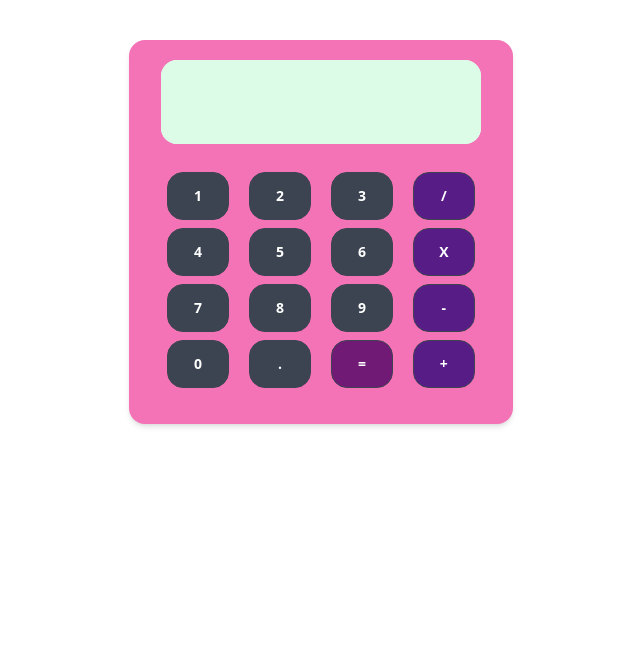
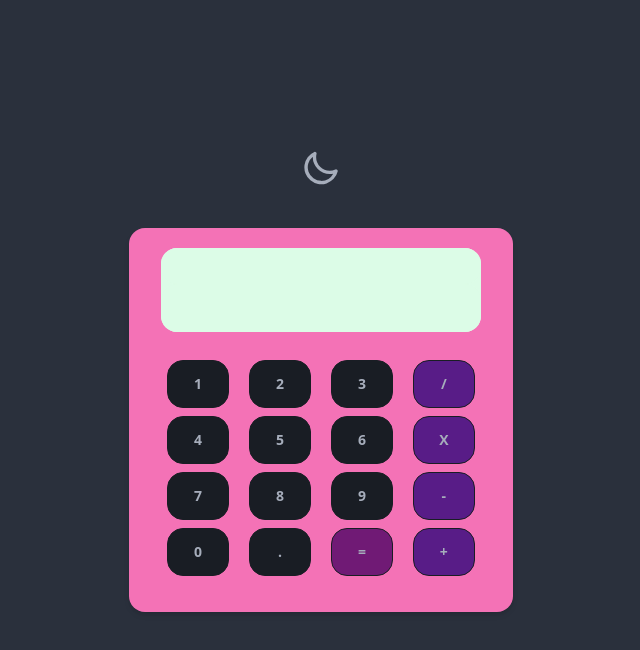
Before and after one commit to isialbayay/react-calculadora, a React (Create React App) app: page / in a window 1280 px wide. Shown: the top 650 px of the page, without its empty margins (319-959 px from the left). Built offline with nearby package versions, Linux system fonts and the light colour scheme.

Commit message:
se incorpora tema claro/oscuro

```diff
--- a/src/App.jsx
+++ b/src/App.jsx
@@ -4,9 +4,33 @@
 
 export function App() {
 
+    const cambiarTema = () => {
+        if(document.getElementById("tema").getAttribute("data-theme")==="dark"){
+            document.getElementById("tema").setAttribute("data-theme", "valentine");
+            document.getElementById("pantalla").classList.remove("text-white");
+            document.getElementById("pantalla").classList.add("text-black");
+            document.getElementById("contPantalla").classList.remove("bg-black");
+            document.getElementById("contPantalla").classList.add("bg-green-100");
+
+        }else{
+            document.getElementById("tema").setAttribute("data-theme", "dark");
+            document.getElementById("pantalla").classList.remove("text-black");
+            document.getElementById("pantalla").classList.add("text-white");
+            document.getElementById("contPantalla").classList.remove("bg-green-100");
+            document.getElementById("contPantalla").classList.add("bg-black");
+        }
+    }
+
     return (
-        <div class="flex justify-center w-screen h-screen">
-            <Calculadora/>
-        </div>
+        <html id="tema" data-theme="dark">
+            <div class="flex flex-col justify-center items-center w-screen h-screen">
+            <label class="swap swap-rotate">
+                    <input onClick={cambiarTema} type="checkbox" />
+                    <svg class="swap-on fill-current w-10 h-10" xmlns="http://www.w3.org/2000/svg" viewBox="0 0 24 24"><path d="M5.64,17l-.71.71a1,1,0,0,0,0,1.41,1,1,0,0,0,1.41,0l.71-.71A1,1,0,0,0,5.64,17ZM5,12a1,1,0,0,0-1-1H3a1,1,0,0,0,0,2H4A1,1,0,0,0,5,12Zm7-7a1,1,0,0,0,1-1V3a1,1,0,0,0-2,0V4A1,1,0,0,0,12,5ZM5.64,7.05a1,1,0,0,0,.7.29,1,1,0,0,0,.71-.29,1,1,0,0,0,0-1.41l-.71-.71A1,1,0,0,0,4.93,6.34Zm12,.29a1,1,0,0,0,.7-.29l.71-.71a1,1,0,1,0-1.41-1.41L17,5.64a1,1,0,0,0,0,1.41A1,1,0,0,0,17.66,7.34ZM21,11H20a1,1,0,0,0,0,2h1a1,1,0,0,0,0-2Zm-9,8a1,1,0,0,0-1,1v1a1,1,0,0,0,2,0V20A1,1,0,0,0,12,19ZM18.36,17A1,1,0,0,0,17,18.36l.71.71a1,1,0,0,0,1.41,0,1,1,0,0,0,0-1.41ZM12,6.5A5.5,5.5,0,1,0,17.5,12,5.51,5.51,0,0,0,12,6.5Zm0,9A3.5,3.5,0,1,1,15.5,12,3.5,3.5,0,0,1,12,15.5Z" /></svg>
+                    <svg class="swap-off fill-current w-10 h-10" xmlns="http://www.w3.org/2000/svg" viewBox="0 0 24 24"><path d="M21.64,13a1,1,0,0,0-1.05-.14,8.05,8.05,0,0,1-3.37.73A8.15,8.15,0,0,1,9.08,5.49a8.59,8.59,0,0,1,.25-2A1,1,0,0,0,8,2.36,10.14,10.14,0,1,0,22,14.05,1,1,0,0,0,21.64,13Zm-9.5,6.69A8.14,8.14,0,0,1,7.08,5.22v.27A10.15,10.15,0,0,0,17.22,15.63a9.79,9.79,0,0,0,2.1-.22A8.11,8.11,0,0,1,12.14,19.73Z" /></svg>
+                </label>
+                <Calculadora />
+            </div>
+        </html>
     );
 }
--- a/src/components/Calculadora.jsx
+++ b/src/components/Calculadora.jsx
@@ -1,4 +1,5 @@
 import React from 'react'
+
 
 export default function Calculadora() {
     var numero = "";
@@ -126,9 +127,9 @@
 
     return (
         <div class="flex flex-col items-center content-center  h-96 w-96 bg-pink-400 rounded-box m-10 shadow-md">
-            <div class="flex flex-col  pantalla h-18 bg-green-100 w-5/6 max-w-5/6 rounded-box mt-5">
-                <input disabled id="opPrevia" class="grid text-slate-400 text-sm text-end justify-items-end pantalla bg-green-100  w-full  rounded-box p-2"></input>
-                <input disabled id="pantalla" class="grid text-end text-2xl justify-items-end pantalla bg-green-100 w-full rounded-box p-2"></input>
+            <div id="contPantalla" class="flex flex-col  contPantalla pantalla h-18 bg-green-100 w-5/6 max-w-5/6 rounded-box mt-5">
+                <input disabled id="opPrevia" class="grid bg-inherit text-slate-400 text-sm text-end justify-items-end pantalla  w-full  rounded-box p-2"></input>
+                <input disabled id="pantalla" class="grid bg-inherit text-end text-2xl justify-items-end pantalla w-full rounded-box p-2"></input>
             </div>
             <div class="base w-full m-6 flex flex-col items-center">
                 <div class="numeros flex flex-row justify-between w-4/5 m-1">
```
